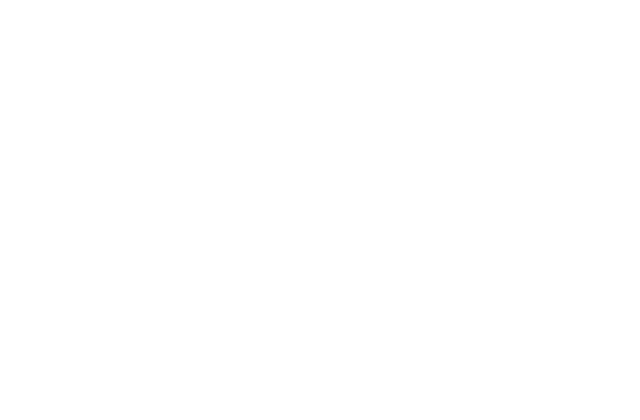
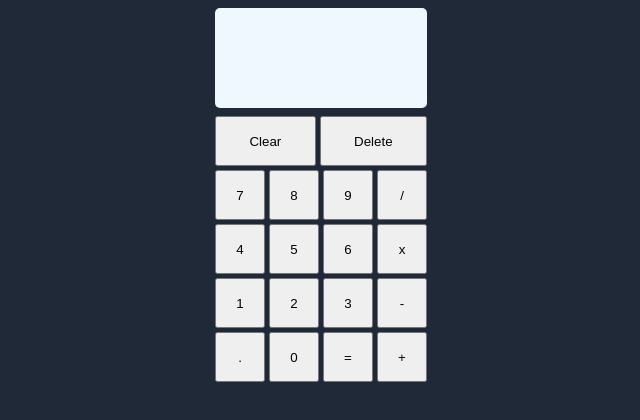
Before and after one commit to prathamt10/odin-calculator, a plain HTML site: page index.html in a window 1280 px wide. Shown: the whole page, without its empty margins (319-959 px from the left). Drawn offline with Linux system fonts and the light colour scheme.

Commit message:
created the interface of the calculator

```diff
--- a/index.html
+++ b/index.html
@@ -6,7 +6,17 @@
     <link rel="stylesheet" href="./style.css" />
 </head>
 <body>
-
+    <div class="display"></div>
+    <div class="buttons">
+        <div class="block-1">
+            <button>Clear</button>
+            <button>Delete</button>
+        </div>
+        <div class="block-2">
+            <div class="numbers"></div>
+            <div class="operations"></div>
+        </div>
+    </div>
     <script src="./script.js"></script>
 </body>
 </html>
--- a/script.js
+++ b/script.js
@@ -0,0 +1,50 @@
+const numbers_div = document.querySelector('.numbers');
+
+const decimal_button = document.createElement('button');
+decimal_button.textContent = '.';
+numbers_div.appendChild(decimal_button);
+
+const zero_button = document.createElement('button');
+zero_button.textContent = '0';
+numbers_div.appendChild(zero_button);
+
+const equals_button = document.createElement('button');
+equals_button.textContent = '=';
+numbers_div.appendChild(equals_button);
+
+let num = 1;
+for (let i = 0; i < 3; i++) {
+    const row = document.createElement('div');
+    for (let j = 0; j < 3; j++) {
+        const num_button = document.createElement('button');
+        num_button.textContent = num;
+        num++;
+        row.appendChild(num_button);
+    }
+    numbers_div.insertBefore(row, numbers_div.firstChild);
+}
+
+const opearations_div = document.querySelector('.operations');
+
+const divide_button = document.createElement('button');
+divide_button.textContent = "/";
+opearations_div.appendChild(divide_button);
+
+const multiply_button = document.createElement('button');
+multiply_button.textContent = "x";
+opearations_div.appendChild(multiply_button);
+
+const subtract_button = document.createElement('button');
+subtract_button.textContent = "-";
+opearations_div.appendChild(subtract_button);
+
+const add_button = document.createElement('button');
+add_button.textContent = "+";
+opearations_div.appendChild(add_button);
+
+const block_1 = document.querySelector('.block-2');
+const block_2 = document.querySelector('.block-2');
+const display_div = document.querySelector('.display');
+
+block_1.style.width = block_2.offsetWidth + 'px';
+display_div.style.width = (block_2.offsetWidth-4) + 'px';
--- a/style.css
+++ b/style.css
@@ -0,0 +1,38 @@
+body {
+    display: flex;
+    flex-direction: column;
+    align-items: center;
+    background-color: #1f2937;
+}
+
+.operations {
+    display: flex;
+    flex-direction: column;
+}
+
+.block-1 {
+    display: flex;
+}
+
+.block-1 button {
+    flex-grow: 1;
+    margin: 2px;
+    height: 50px;
+}
+
+.block-2 {
+    display: flex;
+}
+
+.block-2 button {
+    width: 50px;
+    height: 50px;
+    margin: 2px;
+}
+
+.display {
+    height: 100px;
+    background-color: aliceblue;
+    margin-bottom: 6px;
+    border-radius: 5px;
+}
```
